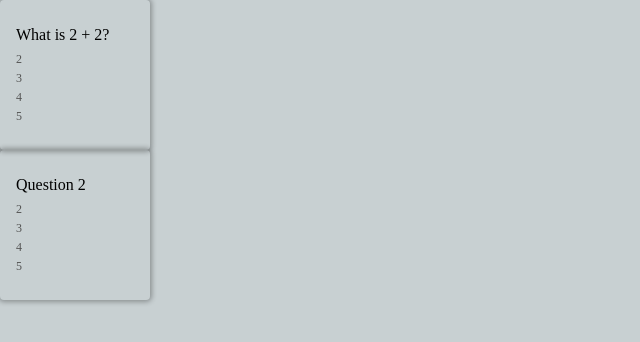
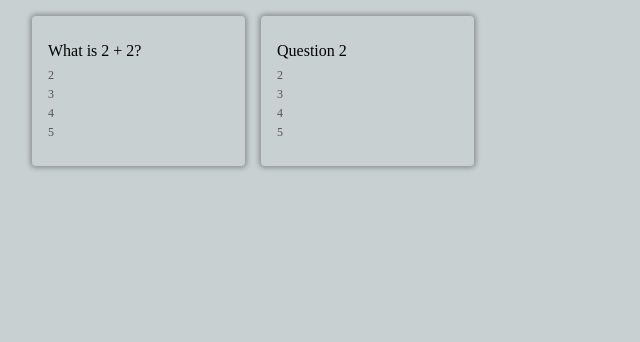
Before and after one commit to irishandyesiam/FlashcardQuiz, a React (Create React App) app in the folder flashcard-quiz/: page / in a window 1280 px wide. Shown: the top 342 px of the page, without its empty margins (0-640 px from the left). Built offline with nearby package versions, Linux system fonts and the light colour scheme; no server answers.

Commit message:
Grid styling of cards.

```diff
--- a/flashcard-quiz/src/App.js
+++ b/flashcard-quiz/src/App.js
@@ -34,7 +34,9 @@ function App() {
   }
 
   return (
-    <FlashcardList flashcards={flashcards} />
+    <div className="container">
+      <FlashcardList flashcards={flashcards} />
+    </div>
   );
 }
 
--- a/flashcard-quiz/src/Flashcard.js
+++ b/flashcard-quiz/src/Flashcard.js
@@ -1,21 +1,24 @@
-import React, { useState } from 'react';
+import React, { useState, useEffect, useRef } from 'react';
 
 export default function Flashcard({ flashcard }) {
     const [flip, setFlip] = useState(false)
+
+    const frontEl = useRef()
+    const backEl = useRef()
 
     return (
         <div
             className={`card ${flip ? 'flip' : ''}`}
             onClick={() => setFlip(!flip)}
         >
-            <div className="front">
+            <div className="front" ref={frontEl}>
                 {flashcard.question}
                 <div className="flashcard-options">
                 {flashcard.options.map(option => {
                     return <div className="flashcard-option">{option}</div>})}
                 </div>
             </div>
-            <div className="back">{flashcard.answer}</div>
+            <div className="back" ref={backEl}>{flashcard.answer}</div>
         </div>
     )
 }
--- a/flashcard-quiz/src/app.css
+++ b/flashcard-quiz/src/app.css
@@ -3,11 +3,16 @@ body {
     margin: 0;
 }
 
+.container {
+    max-width: 900px;
+    margin: 1rem 2rem;
+}
 .card-grid {
     display: grid;
     align-items: center;
+    grid-template-columns: repeat(auto-fill, minmax(200px, 1fr));
+    gap: 1rem;
 }
-
 .card {
     display: flex;
     justify-content: center;
@@ -17,7 +22,6 @@ body {
     box-shadow: 0 0 5px 2px rgba(0, 0, 0, .3);
     transform-style: preserve-3d;
     height: 150px;
-    width: 150px;
     transition: 150ms;
     cursor: pointer;
     transform: perspective(1000px) rotateY(var(--rotate-y, 0))
```
